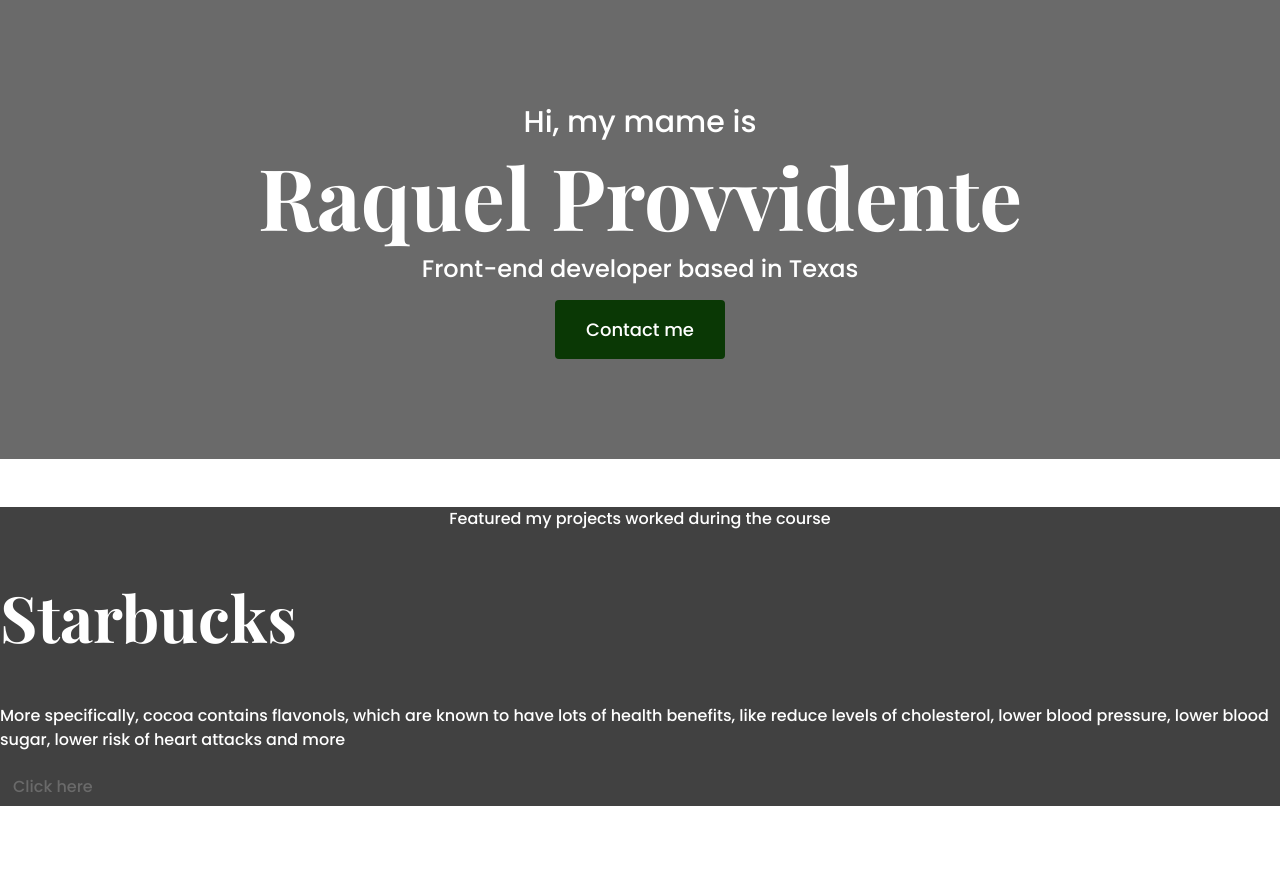
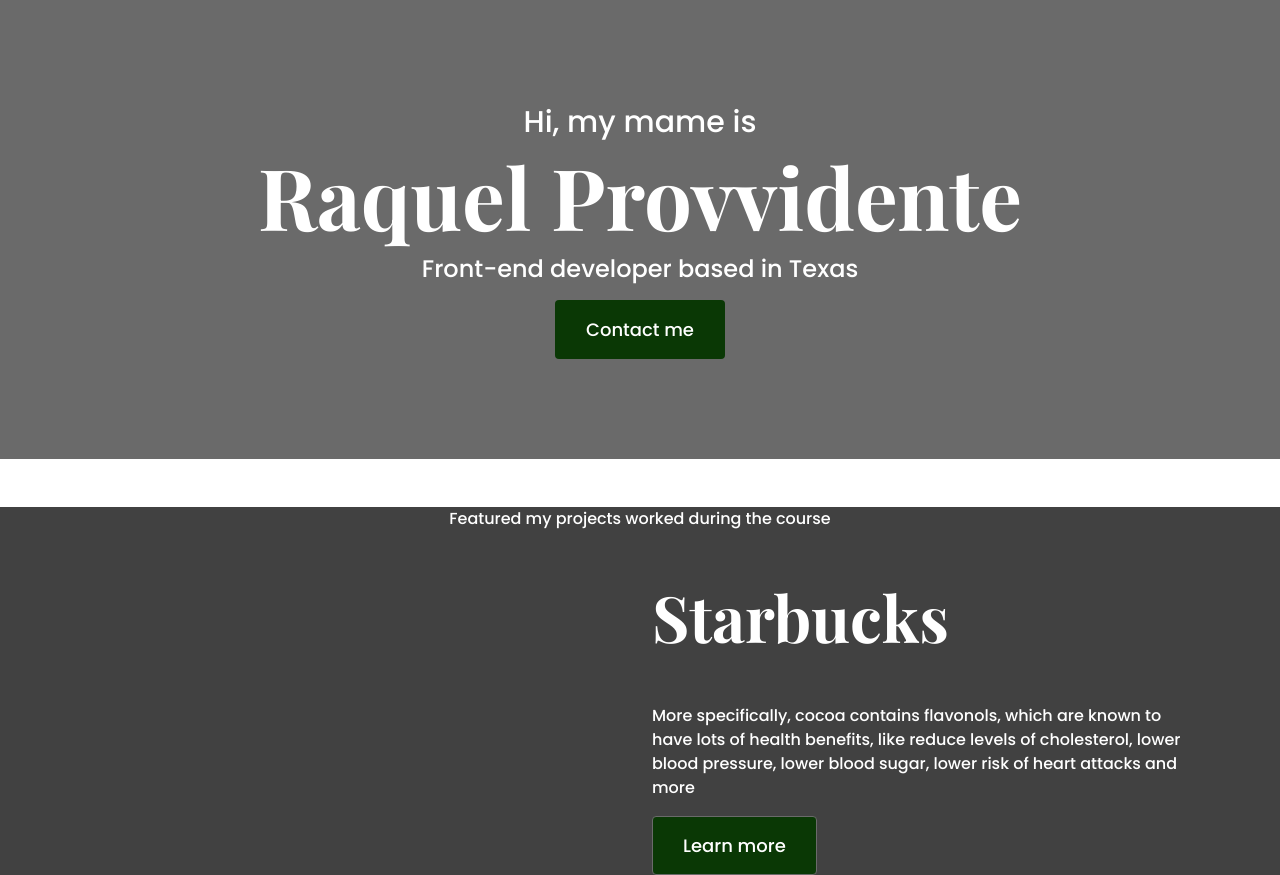
Before and after one commit to Raquelpro/portfolio-project-1, a plain HTML site: page index.html in a window 1280 px wide. Before the commit the page ends 806 px from the top, so only its background shows below. Drawn offline with nearby package versions, Linux system fonts and the light colour scheme.

Commit message:
Added a row for first project info

```diff
--- a/index.html
+++ b/index.html
@@ -23,10 +23,18 @@
 </div>
 </div>
 <div class="content">
-<p class="text-center m-5">Featured my projects worked during the course</p>
+ <p class="text-center m-5">Featured my projects worked during the course</p>
+<div class="container">
+    <div class="row">
+        <div class="col-6">
+
+            </div>
+            <div class="col-6">
+
+
 <h2 class="mb-5">Starbucks</h2>
 <p>More specifically, cocoa contains flavonols, which are known to have lots of health benefits,  like reduce levels of cholesterol, lower blood pressure, lower blood sugar, lower risk of heart attacks and more</p>
-<a href="" class="btn btn-branding-outline">Click here</a>
-</div>
+<a href="" class="btn btn-branding-outline">Learn more</a>
+</div></div></div></div>
 </body>
 </html>
--- a/src/styles.css
+++ b/src/styles.css
@@ -17,6 +17,10 @@ h1, h2, h3{
 
 h1 {
     font-size: 85px;
+}
+
+h2 {
+    font-size: 64px;
 }
 
 p {
@@ -65,6 +69,12 @@ h2 {
 }
 
 .btn-branding-outline {
-    color: var(--branding-color);
 
+    background: var(--primary-color);
+    border: 1px solid var(--branding-color);
+    border-radius: 4px;
+    color: white;
+    font-size: 18px;
+    line-height: 27px;
+    padding: 15px 30px;
 }
```
